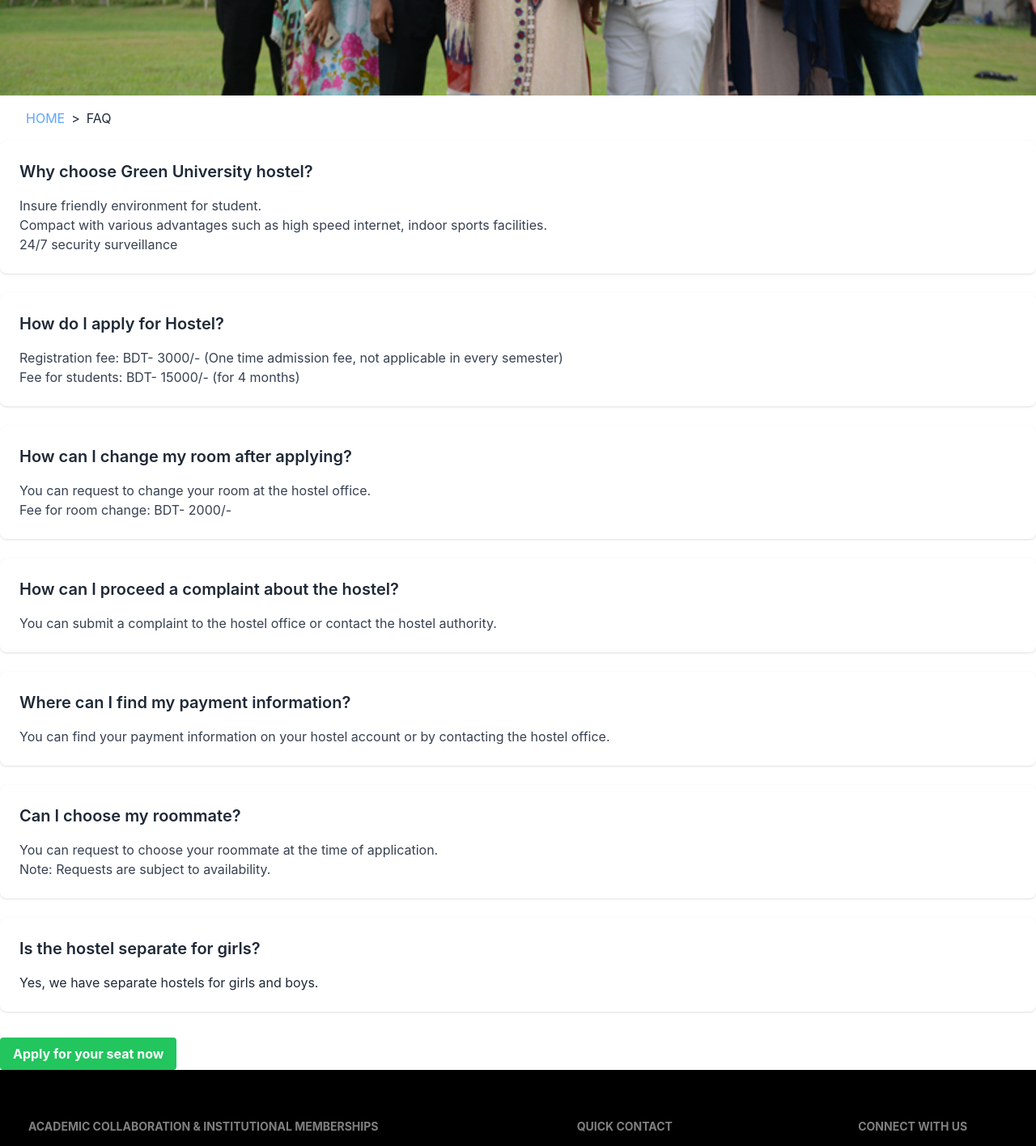
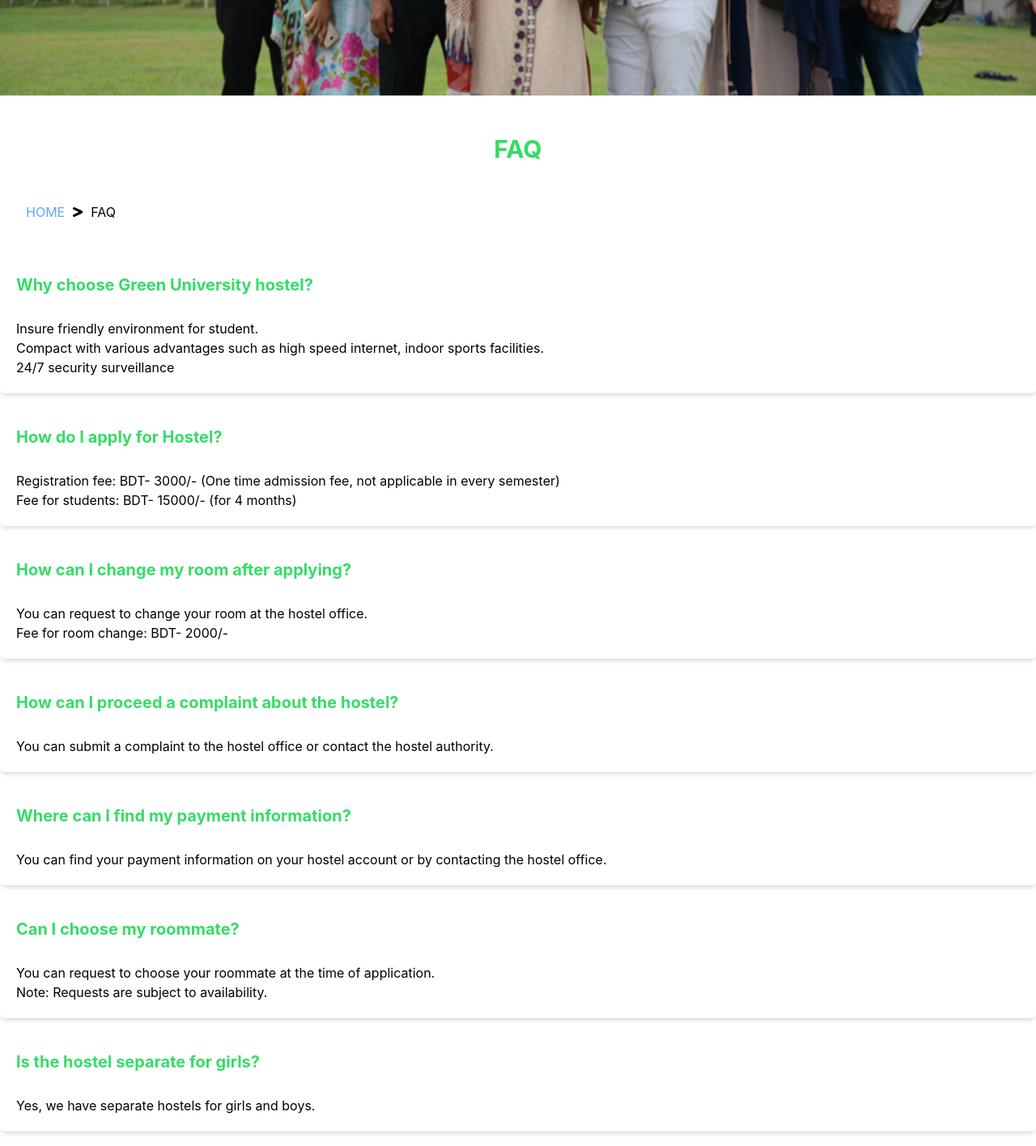
Before and after one commit to SofiuzzamanSofi/Gub-Hostel, a React (Create React App) app: page /faq in a window 1280 px wide. Shown: the part 1060-2476 px from the top of the page at 81% size. Built offline with nearby package versions, Linux system fonts and the light colour scheme.

Commit message:
ready raq page

```diff
--- a/src/Components/pages/Admission/Admission.js
+++ b/src/Components/pages/Admission/Admission.js
@@ -15,7 +15,9 @@
                 <div className="container mx-auto">
                     <div className="py-10">
                         <div className="text-center">
-                            <h1 className="text-3xl font-bold text-[#35DC66] uppercase">Admission Page</h1>
+                            <h1 className="text-3xl font-bold text-[#35DC66] uppercase">
+                                Admission Page
+                            </h1>
                         </div>
 
                         <div className="px-8 py-4 flex items-center justify-between pt-12 pb-6">
--- a/src/Components/pages/Faq/Faq.js
+++ b/src/Components/pages/Faq/Faq.js
@@ -1,105 +1,145 @@
 import React from 'react';
 import { Link, useLocation } from 'react-router-dom';
 import HomeImage from '../../Home/HomeImage';
-
+import { FaGreaterThan } from 'react-icons/fa';
 
 
 function Faq() {
 
     const location = useLocation();
 
-
     return (
-        <div className="container mx-auto mt-4">
+        <div>
             <HomeImage />
 
-            <div className="px-8 py-4 flex items-center justify-between">
+            <div className='my-2'>
+                <div className="container mx-auto">
+                    <div className="py-10">
+                        <div className="text-center">
+                            <h1 className="text-3xl font-bold text-[#35DC66] uppercase">
+                                Faq
+                            </h1>
+                        </div>
+
+                        <div className="px-8 py-4 flex items-center justify-between pt-12 pb-6">
                             <div className="flex items-center space-x-2">
                                 <Link to="/" className="text-blue-400 hover:text-blue-300 transition-all">
                                     HOME
                                 </Link>
-                    <span>&gt;</span>
-                    <span className=" uppercase">{location.pathname.replace('/', '')}</span>
+                                <span className="text-black dark:text-white">
+                                    <FaGreaterThan />
+                                </span>
+                                <span className="text-black dark:text-white uppercase">{location.pathname.replace('/', '')}</span>
                             </div>
                         </div>
 
 
-            <div className="grid grid-cols-1 gap-6">
-                <div className="bg-white shadow rounded-lg p-6">
-                    <h1 className="text-xl font-semibold text-gray-800 mb-4">
+
+
+                        <div className="bg-white dark:bg-slate-700  shadow-md p-5 rounded-md my-5">
+                            <h1 className="text-xl font-bold pb-3 text-[#35DC66]">
                                 Why choose Green University hostel?
                             </h1>
-                    <div className="text-gray-700">
-                        <p>Insure friendly environment for student.</p>
-                        <p>Compact with various advantages such as high speed internet, indoor sports facilities.</p>
-                        <p>24/7 security surveillance</p>
+
+                            <div className="mt-4 text-black dark:text-white">
+                                <p>
+                                    Insure friendly environment for student.
+                                </p>
+                                <p>
+                                    Compact with various advantages such as high speed internet, indoor sports facilities.
+                                </p>
+                                <p>
+                                    24/7 security surveillance
+                                </p>
                             </div>
                         </div>
-
-                <div className="bg-white shadow rounded-lg p-6">
-                    <h1 className="text-xl font-semibold text-gray-800 mb-4">
+                        <div className="bg-white dark:bg-slate-700  shadow-md p-5 rounded-md my-5">
+                            <h1 className="text-xl font-bold pb-3 text-[#35DC66]">
                                 How do I apply for Hostel?
                             </h1>
-                    <div className="text-gray-700">
-                        <p>Registration fee: BDT- 3000/- (One time admission fee, not applicable in every semester)</p>
-                        <p>Fee for students: BDT- 15000/- (for 4 months)</p>
+
+                            <div className="mt-4 text-black dark:text-white">
+                                <p>
+                                    Registration fee: BDT- 3000/- (One time admission fee, not applicable in every semester)
+                                </p>
+                                <p>
+                                    Fee for students: BDT- 15000/- (for 4 months)
+                                </p>
                             </div>
                         </div>
-
-                <div className="bg-white shadow rounded-lg p-6">
-                    <h1 className="text-xl font-semibold text-gray-800 mb-4">
+                        <div className="bg-white dark:bg-slate-700  shadow-md p-5 rounded-md my-5">
+                            <h1 className="text-xl font-bold pb-3 text-[#35DC66]">
                                 How can I change my room after applying?
                             </h1>
-                    <div className="text-gray-700">
-                        <p>You can request to change your room at the hostel office.</p>
-                        <p>Fee for room change: BDT- 2000/-</p>
+
+                            <div className="mt-4 text-black dark:text-white">
+                                <p>
+                                    You can request to change your room at the hostel office.
+                                </p>
+                                <p>
+                                    Fee for room change: BDT- 2000/-
+                                </p>
                             </div>
                         </div>
-
-                <div className="bg-white shadow rounded-lg p-6">
-                    <h1 className="text-xl font-semibold text-gray-800 mb-4">
+                        <div className="bg-white dark:bg-slate-700  shadow-md p-5 rounded-md my-5">
+                            <h1 className="text-xl font-bold pb-3 text-[#35DC66]">
                                 How can I proceed a complaint about the hostel?
                             </h1>
-                    <div className="text-gray-700">
-                        <p>You can submit a complaint to the hostel office or contact the hostel authority.</p>
+
+                            <div className="mt-4 text-black dark:text-white">
+                                <p>
+                                    You can submit a complaint to the hostel office or contact the hostel authority.
+                                </p>
                             </div>
                         </div>
-
-                <div className="bg-white shadow rounded-lg p-6">
-                    <h1 className="text-xl font-semibold text-gray-800 mb-4">
+                        <div className="bg-white dark:bg-slate-700  shadow-md p-5 rounded-md my-5">
+                            <h1 className="text-xl font-bold pb-3 text-[#35DC66]">
                                 Where can I find my payment information?
                             </h1>
-                    <div className="text-gray-700">
-                        <p>You can find your payment information on your hostel account or by contacting the hostel office.</p>
+
+                            <div className="mt-4 text-black dark:text-white">
+                                <p>
+                                    You can find your payment information on your hostel account or by contacting the hostel office.
+                                </p>
                             </div>
                         </div>
-
-                <div className="bg-white shadow rounded-lg p-6">
-                    <h1 className="text-xl font-semibold text-gray-800 mb-4">
+                        <div className="bg-white dark:bg-slate-700  shadow-md p-5 rounded-md my-5">
+                            <h1 className="text-xl font-bold pb-3 text-[#35DC66]">
                                 Can I choose my roommate?
                             </h1>
-                    <div className="text-gray-700">
-                        <p>You can request to choose your roommate at the time of application.</p>
-                        <p>Note: Requests are subject to availability.</p>
+
+                            <div className="mt-4 text-black dark:text-white">
+                                <p>
+                                    You can request to choose your roommate at the time of application.
+                                </p>
+                                <p>
+                                    Note: Requests are subject to availability.
+                                </p>
                             </div>
                         </div>
+                        <div className="bg-white dark:bg-slate-700  shadow-md p-5 rounded-md my-5">
+                            <h1 className="text-xl font-bold pb-3 text-[#35DC66]">
+                                Is the hostel separate for girls?
+                            </h1>
 
-                <div className="bg-white shadow rounded-lg p-6">
-                    <h1 className="text-xl font-semibold text-gray-800 mb-4">
-                        Is the hostel separate for girls?</h1>
-                    <div>
+                            <div className="mt-4 text-black dark:text-white">
                                 <p>
                                     Yes, we have separate hostels for girls and boys.
                                 </p>
                             </div>
                         </div>
-            </div>
-            <div className="mt-8">
-                <button className="bg-green-500 hover:bg-green-600 text-white font-bold py-2 px-4 rounded">
+
+
+                        <div className="mt-8 text-center">
+                            <button className="bg-green-500 hover:bg-green-600 text-white py-2 px-4 rounded-lg">
                                 Apply for your seat now
                             </button>
                         </div>
                     </div>
+                </div>
+            </div>
+        </div>
+
     )
 }
 
```
Lines whose indentation alone changed are shown as unchanged.
